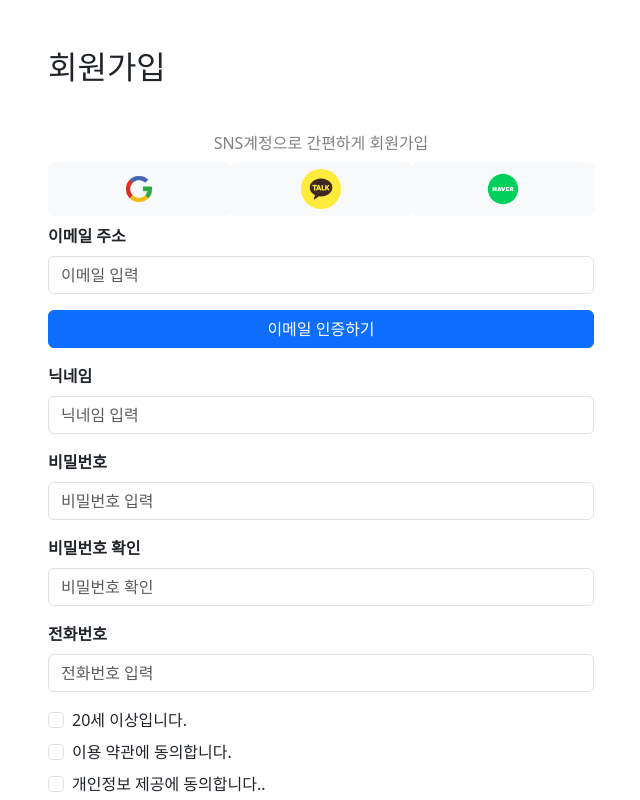
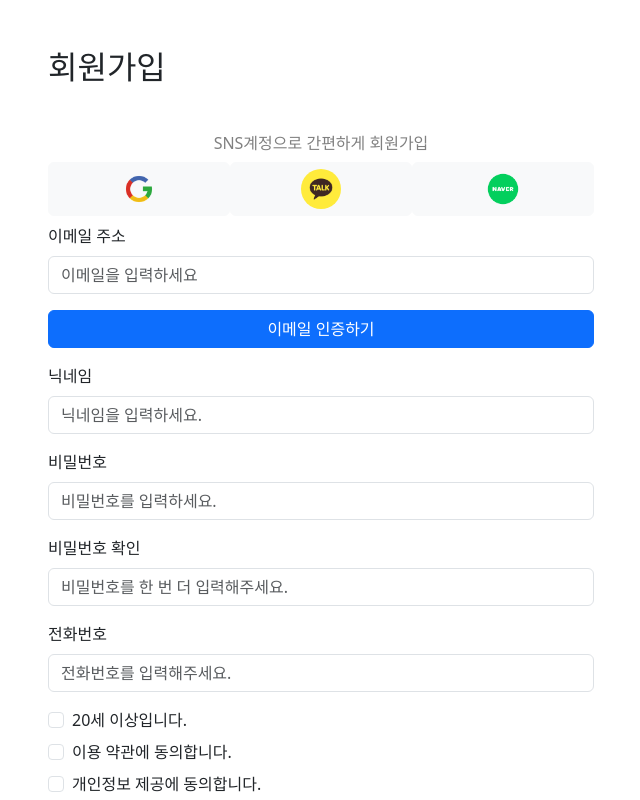
Before and after one commit to kkh4323/react-practice-2, a React (Create React App) app: page /signup in a window 1280 px wide. Shown: the top 800 px of the page, without its empty margins (319-959 px from the left). Built offline with nearby package versions, Linux system fonts and the light colour scheme.

Commit message:
add Components

```diff
--- /dev/null
+++ b/src/components/AgreeCheck.js
@@ -0,0 +1,17 @@
+import React from 'react';
+import {Form} from "react-bootstrap";
+
+const AgreeCheck = ({label, feedback}) => {
+    return (
+        <Form.Group className="mb-2">
+            <Form.Check
+                required
+                label={label}
+                feedback={feedback}
+                feedbackType="invalid"
+            />
+        </Form.Group>
+    );
+};
+
+export default AgreeCheck;
--- /dev/null
+++ b/src/components/InputForm.js
@@ -0,0 +1,18 @@
+import React from 'react';
+import {Form} from "react-bootstrap";
+
+const InputForm = ({label, type='text', placeholder, value, func}) => {
+    return (
+        <Form.Group className="mb-3">
+            <Form.Label>{label}</Form.Label>
+            <Form.Control
+                type={type}
+                placeholder={placeholder}
+                value={value}
+                onChange={func}
+            />
+        </Form.Group>
+    );
+};
+
+export default InputForm;
--- a/src/pages/Login.js
+++ b/src/pages/Login.js
@@ -7,6 +7,7 @@ import KakaoIcon from "../assets/img/icon-kakao.png";
 import NaverIcon from "../assets/img/icon-naver.png"
 import axios from "axios";
 import ErrAlert from "../components/ErrAlert";
+import InputForm from "../components/InputForm";
 
 
 const Login = () => {
@@ -34,7 +35,7 @@ const Login = () => {
             if (err.response.status === 400) {
                 setErrAlert(true)
             }
-            console.log(err.response.status)
+            console.log(err)
         }
     };
 
@@ -60,24 +61,20 @@ const Login = () => {
             ) : null}
             <h2 className="text-center mb-4">로그인</h2>
             <Form onSubmit={submitHandler} className="login-form">
-                <Form.Group className="mb-3" controlId="email">
-                    <Form.Label>이메일 주소</Form.Label>
-                    <Form.Control
-                        type="email"
-                        placeholder="이메일을 입력하세요"
-                        value={email}
-                        onChange={e => setEmail(e.target.value)}
-                    />
-                </Form.Group>
-                <Form.Group className="mb-3" controlId="password">
-                    <Form.Label>비밀번호</Form.Label>
-                    <Form.Control
-                        type="password"
-                        placeholder="비밀번호"
-                        value={password}
-                        onChange={e => setPassword(e.target.value)}
-                    />
-                </Form.Group>
+                <InputForm
+                    label={'이메일 주소'}
+                    type={'email'}
+                    placeholder={'이메일을 입력하세요'}
+                    value={email}
+                    func={e => setEmail(e.target.value)}
+                />
+                <InputForm
+                    label={'비밀번호'}
+                    type={'password'}
+                    placeholder={'비밀번호'}
+                    value={password}
+                    func={e => setPassword(e.target.value)}
+                />
                 <Button variant="primary" type="submit" className="w-100 mb-3">
                     로그인
                 </Button>
--- a/src/pages/Signup.js
+++ b/src/pages/Signup.js
@@ -6,6 +6,8 @@ import KakaoIcon from "../assets/img/icon-kakao.png";
 import NaverIcon from "../assets/img/icon-naver.png";
 import axios from "axios";
 import {useNavigate} from "react-router-dom";
+import InputForm from "../components/InputForm";
+import AgreeCheck from "../components/AgreeCheck";
 
 const Signup = () => {
     const navigate = useNavigate()
@@ -121,15 +123,13 @@ const Signup = () => {
                         </div>
                     </div>
                     <Form className="d-grid" onSubmit={submitHandler}>
-                        <Form.Group className="mb-3" controlId="email">
-                            <Form.Label style={{fontWeight: "bold"}}>이메일 주소</Form.Label>
-                            <Form.Control
-                                type="email"
-                                placeholder="이메일 입력"
+                        <InputForm
+                            label={'이메일 주소'}
+                            type={'email'}
+                            placeholder={'이메일을 입력하세요'}
                             value={email}
-                                onChange={e => setEmail(e.target.value)}
+                            func={e => setEmail(e.target.value)}
                         />
-                        </Form.Group>
                         <Button className={"mb-3"} variant="primary" onClick={sendEmail}>
                             이메일 인증하기
                         </Button>
@@ -149,84 +149,51 @@ const Signup = () => {
                                 </Button>
                             </Form.Group>
                         ) : null}
-
-                        <Form.Group className="mb-3" controlId="username">
-                            <Form.Label style={{fontWeight: "bold"}}>닉네임</Form.Label>
-                            <Form.Control
-                                type="string"
-                                placeholder="닉네임 입력"
+                        <InputForm
+                            label={'닉네임'}
+                            placeholder={'닉네임을 입력하세요.'}
                             value={username}
-                                onChange={e => setUsername(e.target.value)}
+                            func={e => setUsername(e.target.value)}
                         />
-                        </Form.Group>
-                        <Form.Group className="mb-3" controlId="password">
-                            <Form.Label style={{fontWeight: "bold"}}>비밀번호</Form.Label>
-                            <Form.Control
-                                type="password"
-                                placeholder="비밀번호 입력"
+                        <InputForm
+                            label={'비밀번호'}
+                            placeholder={'비밀번호를 입력하세요.'}
                             value={password}
-                                onChange={e => setPassword(e.target.value)}
+                            func={e => setPassword(e.target.value)}
                         />
-                        </Form.Group>
-                        <Form.Group className="mb-3" controlId="confirmPassword">
-                            <Form.Label style={{fontWeight: "bold"}}>비밀번호 확인</Form.Label>
-                            <Form.Control
-                                type="password"
-                                placeholder="비밀번호 확인"
+                        <InputForm
+                            label={'비밀번호 확인'}
+                            placeholder={'비밀번호를 한 번 더 입력해주세요.'}
                             value={confirmPassword}
-                                onChange={e => setConfirmPassword(e.target.value)}
+                            func={e => setConfirmPassword(e.target.value)}
                         />
-                        </Form.Group>
-                        <Form.Group className="mb-3" controlId="phone">
-                            <Form.Label style={{fontWeight: "bold"}}>전화번호</Form.Label>
-                            <Form.Control
-                                type="string"
-                                placeholder="전화번호 입력"
+                        <InputForm
+                            label={'전화번호'}
+                            placeholder={'전화번호를 입력해주세요.'}
                             value={phone}
-                                onChange={e => setPhone(e.target.value)}
+                            func={e => setPhone(e.target.value)}
                         />
-                        </Form.Group>
                         <div>
-                            <Form.Group className="mb-2" controlId="overTwenty">
-                                <Form.Check
-                                    required
-                                    label="20세 이상입니다."
-                                    feedback="필수 동의 사항입니다."
-                                    feedbackType="invalid"
+                            <AgreeCheck
+                                label={'20세 이상입니다.'}
+                                feedback={'필수 동의 사항입니다.'}
                             />
-                            </Form.Group>
-                            <Form.Group className="mb-2" controlId="useTerm">
-                                <Form.Check
-                                    required
-                                    label="이용 약관에 동의합니다."
-                                    feedback="필수 동의 사항입니다."
-                                    feedbackType="invalid"
+                            <AgreeCheck
+                                label={'이용 약관에 동의합니다.'}
+                                feedback={'필수 동의 사항입니다.'}
                             />
-                            </Form.Group>
-                            <Form.Group className="mb-2" controlId="personalInfo">
-                                <Form.Check
-                                    required
-                                    label="개인정보 제공에 동의합니다.."
-                                    feedback="필수 동의 사항입니다."
-                                    feedbackType="invalid"
+                            <AgreeCheck
+                                label={'개인정보 제공에 동의합니다.'}
+                                feedback={'필수 동의 사항입니다.'}
                             />
-                            </Form.Group>
-                            <Form.Group className="mb-2" controlId="marketingAgree">
-                                <Form.Check
-                                    required
-                                    label="마케팅 약관에 동의합니다."
-                                    feedback="필수 동의 사항입니다."
-                                    feedbackType="invalid"
+                            <AgreeCheck
+                                label={'마케팅 약관에 동의합니다.'}
+                                feedback={'필수 동의 사항입니다.'}
                             />
-                            </Form.Group>
-                            <Form.Group className="mb-2" controlId="etc">
-                                <Form.Check
-                                    required
-                                    label="기타 등등 암튼 동의합니다."
-                                    feedback="필수 동의 사항입니다."
-                                    feedbackType="invalid"
+                            <AgreeCheck
+                                label={'기타 등등 동의합니다.'}
+                                feedback={'필수 동의 사항입니다.'}
                             />
-                            </Form.Group>
                         </div>
                         <Button className="mb-5" variant="primary" type="submit" disabled={submitBtnDisable}>
                             Submit
```
Also changed, not shown: src/pages/CreateProfile.js (+28 -1 lines). Lines whose indentation alone changed are shown as unchanged.
